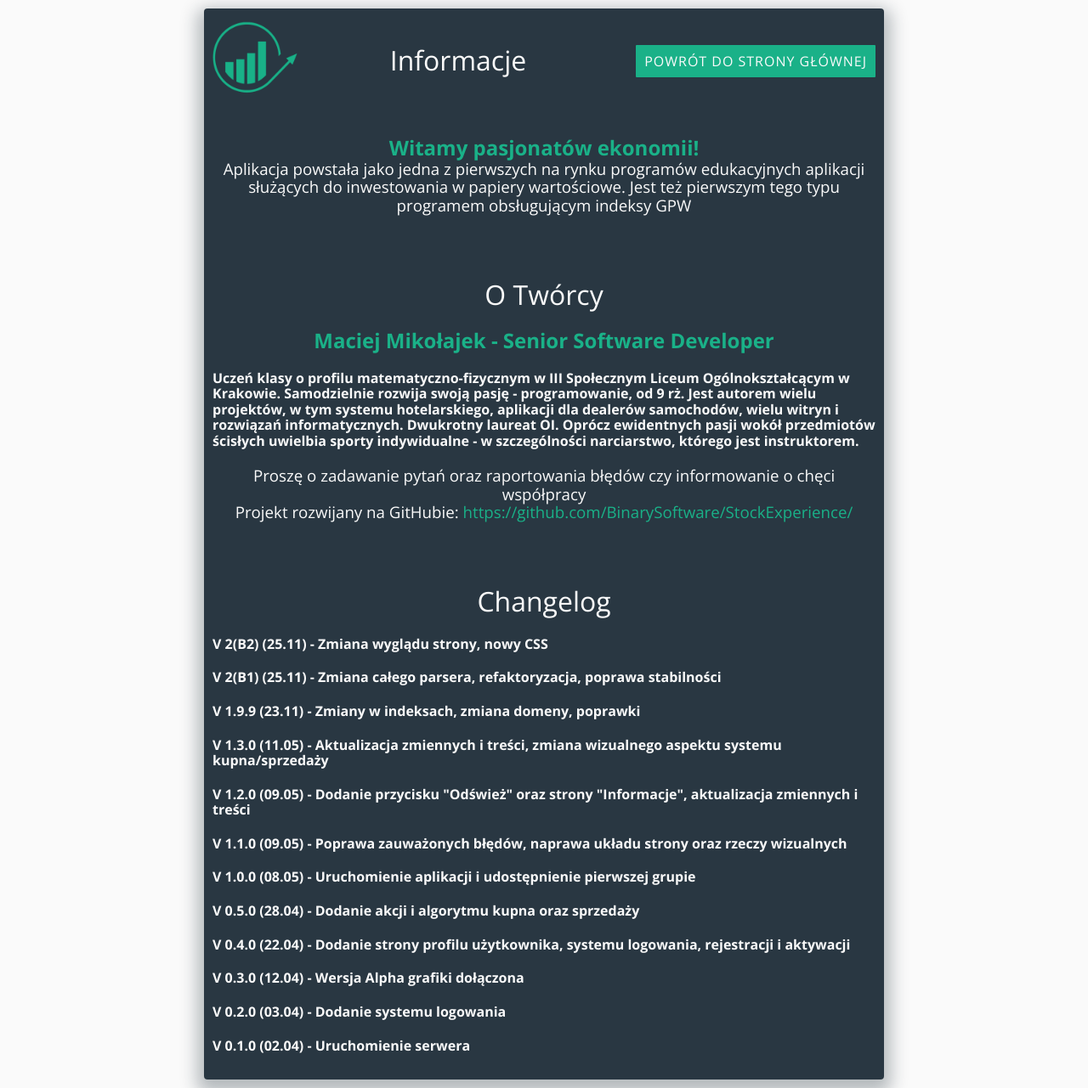
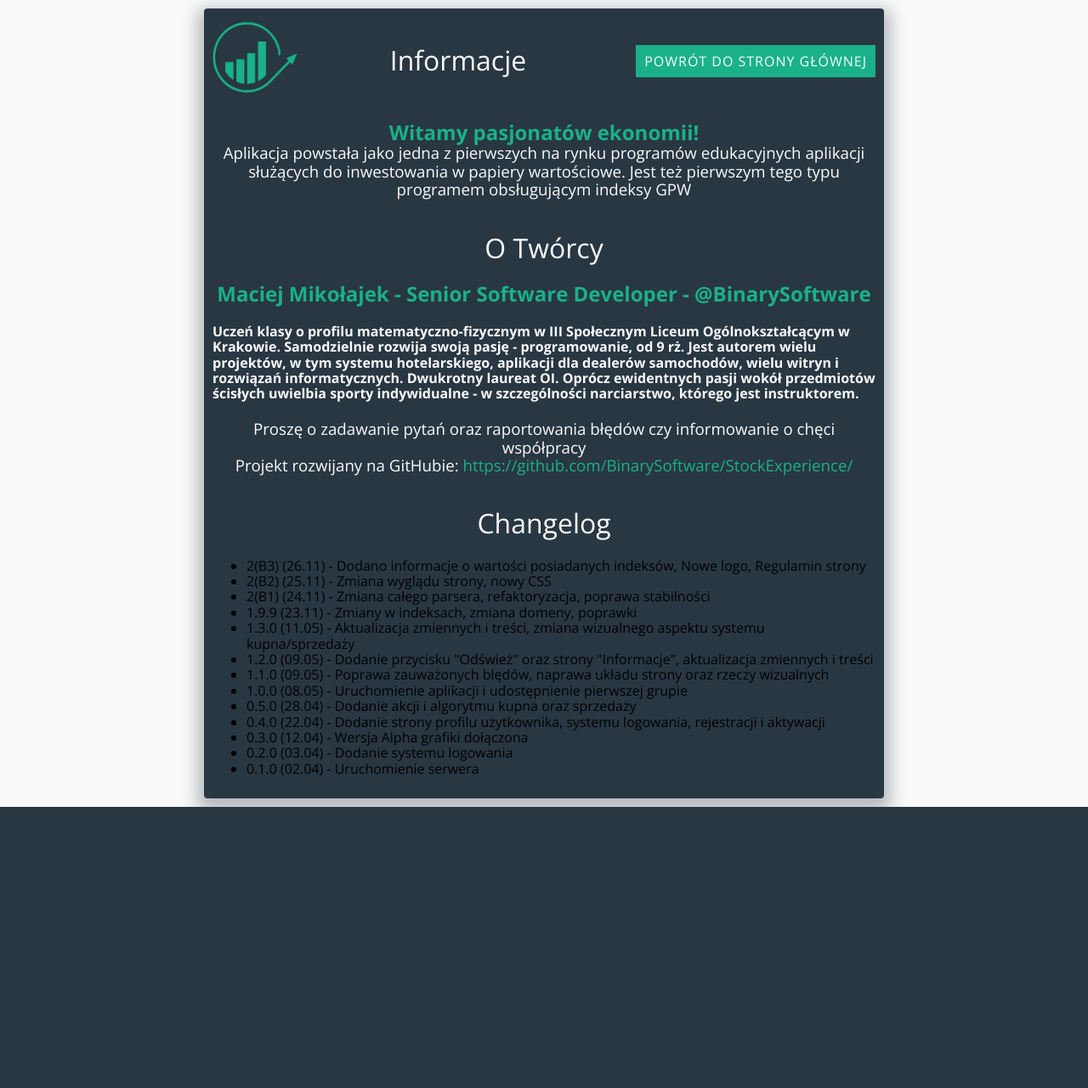
Before and after one commit to BinarySoftware/StockExperience, a PHP site: page /info.php in a window 1280 px wide. Shown: the whole page at 85% size. After the commit the page ends 950 px from the top, so only its background shows below. Run offline with PHP 8.4, Linux system fonts and the light colour scheme; some libraries are stand-ins or nearby versions.

Commit message:
Changes in information for SE beta3

```diff
--- a/info.php
+++ b/info.php
@@ -15,33 +15,31 @@
             </tr>
           </table>
     <br />
-    <br />
     <h2>Witamy pasjonatów ekonomii!</h2>
     <h3>Aplikacja powstała jako jedna z pierwszych na rynku programów edukacyjnych aplikacji służących do inwestowania w papiery wartościowe. Jest też pierwszym tego typu programem obsługującym indeksy GPW</h3>
     <br />
-    <br />
-    <br />
     <h1>O Twórcy</h1>
-    <h2>Maciej Mikołajek - Senior Software Developer</h2>
+    <h2>Maciej Mikołajek - Senior Software Developer - <a href="https://github.com/BinarySoftware/">@BinarySoftware</a></h2>
     <h4>Uczeń klasy o profilu matematyczno-fizycznym w III Społecznym Liceum Ogólnokształcącym w Krakowie. Samodzielnie rozwija swoją pasję - programowanie, od 9 rż. Jest autorem wielu projektów, w tym systemu hotelarskiego, aplikacji dla dealerów samochodów, wielu witryn i rozwiązań informatycznych. Dwukrotny laureat OI. Oprócz ewidentnych pasji wokół przedmiotów ścisłych uwielbia sporty indywidualne - w szczególności narciarstwo, którego jest instruktorem.</h4>
     <h3>Proszę o zadawanie pytań oraz raportowania błędów czy informowanie o chęci współpracy</h3>
     <h3>Projekt rozwijany na GitHubie: <a href="https://github.com/BinarySoftware/StockExperience/">https://github.com/BinarySoftware/StockExperience/</a></h3>
     <br />
-    <br />
-    <br />
     <h1>Changelog</h1>
-    <h4>V 2(B2) (25.11) - Zmiana wyglądu strony, nowy CSS</h4>
-    <h4>V 2(B1) (25.11) - Zmiana całego parsera, refaktoryzacja, poprawa stabilności</h4>
-    <h4>V 1.9.9 (23.11) - Zmiany w indeksach, zmiana domeny, poprawki</h4>
-    <h4>V 1.3.0 (11.05) - Aktualizacja zmiennych i treści, zmiana wizualnego aspektu systemu kupna/sprzedaży</h4>
-    <h4>V 1.2.0 (09.05) - Dodanie przycisku "Odśwież" oraz strony "Informacje", aktualizacja zmiennych i treści</h4>
-    <h4>V 1.1.0 (09.05) - Poprawa zauważonych błędów, naprawa układu strony oraz rzeczy wizualnych</h4>
-    <h4>V 1.0.0 (08.05) - Uruchomienie aplikacji i udostępnienie pierwszej grupie</h4>
-    <h4>V 0.5.0 (28.04) - Dodanie akcji i algorytmu kupna oraz sprzedaży</h4>
-    <h4>V 0.4.0 (22.04) - Dodanie strony profilu użytkownika, systemu logowania, rejestracji i aktywacji</h4>
-    <h4>V 0.3.0 (12.04) - Wersja Alpha grafiki dołączona</h4>
-    <h4>V 0.2.0 (03.04) - Dodanie systemu logowania</h4>
-    <h4>V 0.1.0 (02.04) - Uruchomienie serwera</h4>
+    <ul>
+      <li>2(B3) (26.11) - Dodano informacje o wartości posiadanych indeksów, Nowe logo, Regulamin strony </li>
+      <li>2(B2) (25.11) - Zmiana wyglądu strony, nowy CSS</li>
+      <li>2(B1) (24.11) - Zmiana całego parsera, refaktoryzacja, poprawa stabilności</li>
+      <li>1.9.9 (23.11) - Zmiany w indeksach, zmiana domeny, poprawki</li>
+      <li>1.3.0 (11.05) - Aktualizacja zmiennych i treści, zmiana wizualnego aspektu systemu kupna/sprzedaży</li>
+      <li>1.2.0 (09.05) - Dodanie przycisku "Odśwież" oraz strony "Informacje", aktualizacja zmiennych i treści</li>
+      <li>1.1.0 (09.05) - Poprawa zauważonych błędów, naprawa układu strony oraz rzeczy wizualnych</li>
+      <li>1.0.0 (08.05) - Uruchomienie aplikacji i udostępnienie pierwszej grupie</li>
+      <li>0.5.0 (28.04) - Dodanie akcji i algorytmu kupna oraz sprzedaży</li>
+      <li>0.4.0 (22.04) - Dodanie strony profilu użytkownika, systemu logowania, rejestracji i aktywacji</li>
+      <li>0.3.0 (12.04) - Wersja Alpha grafiki dołączona</li>
+      <li>0.2.0 (03.04) - Dodanie systemu logowania</li>
+      <li>0.1.0 (02.04) - Uruchomienie serwera</li>
+    </ul>
   </div>
 <script src='https://cdnjs.cloudflare.com/ajax/libs/jquery/2.1.3/jquery.min.js'></script>
 <script src="js/index.js"></script>
--- a/profile.php
+++ b/profile.php
@@ -273,6 +273,6 @@ else {
     }
     </script>
     <script src="js/index.js"></script>
-    <h5 style="color:rgba(19, 35, 47, 0.9)">Ⓒ 2018 Maciej Mikołajek. Wszelkie prawa zastrzeżone. Wersja 2.0 Beta2</h5>
+    <h5 style="color:rgba(19, 35, 47, 0.9)">StockExperience Ⓒ2018 BinarySoftware. Wszelkie prawa zastrzeżone.</h5>
   </body>
 </html>
```
